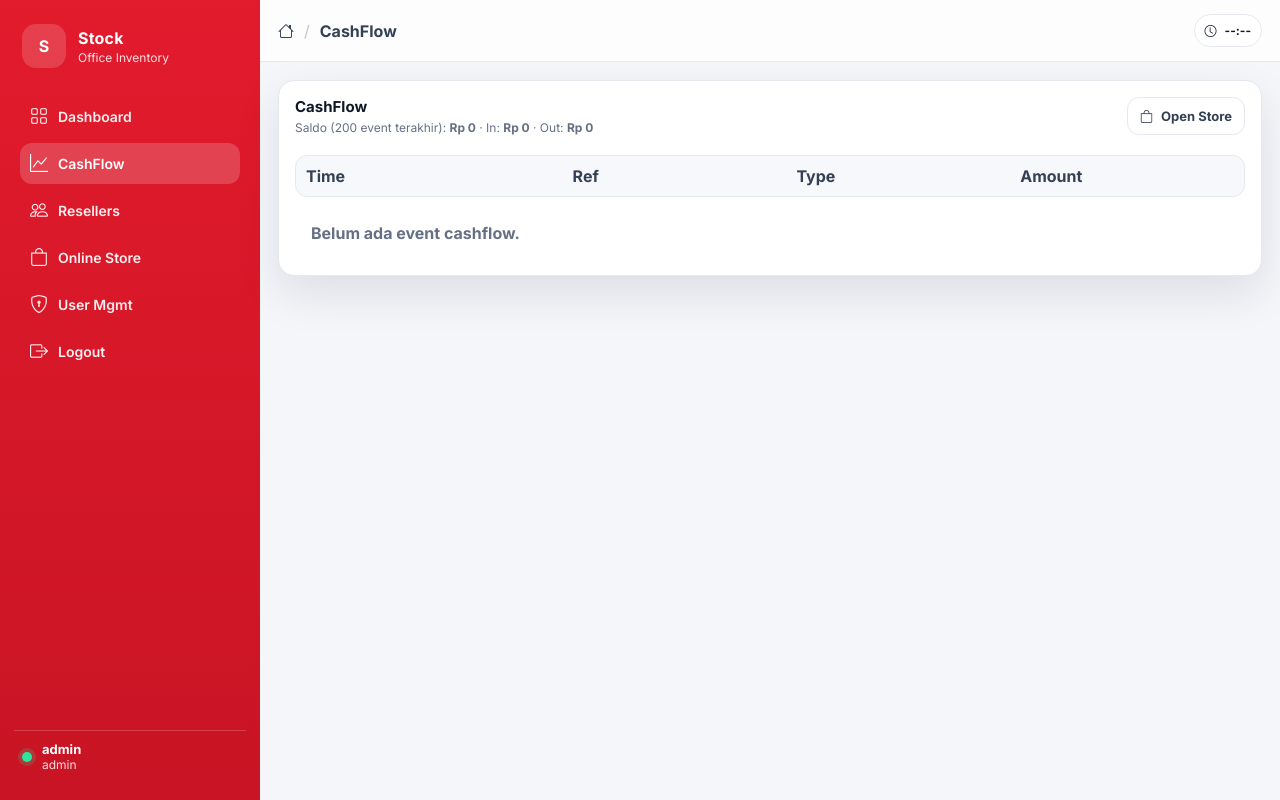
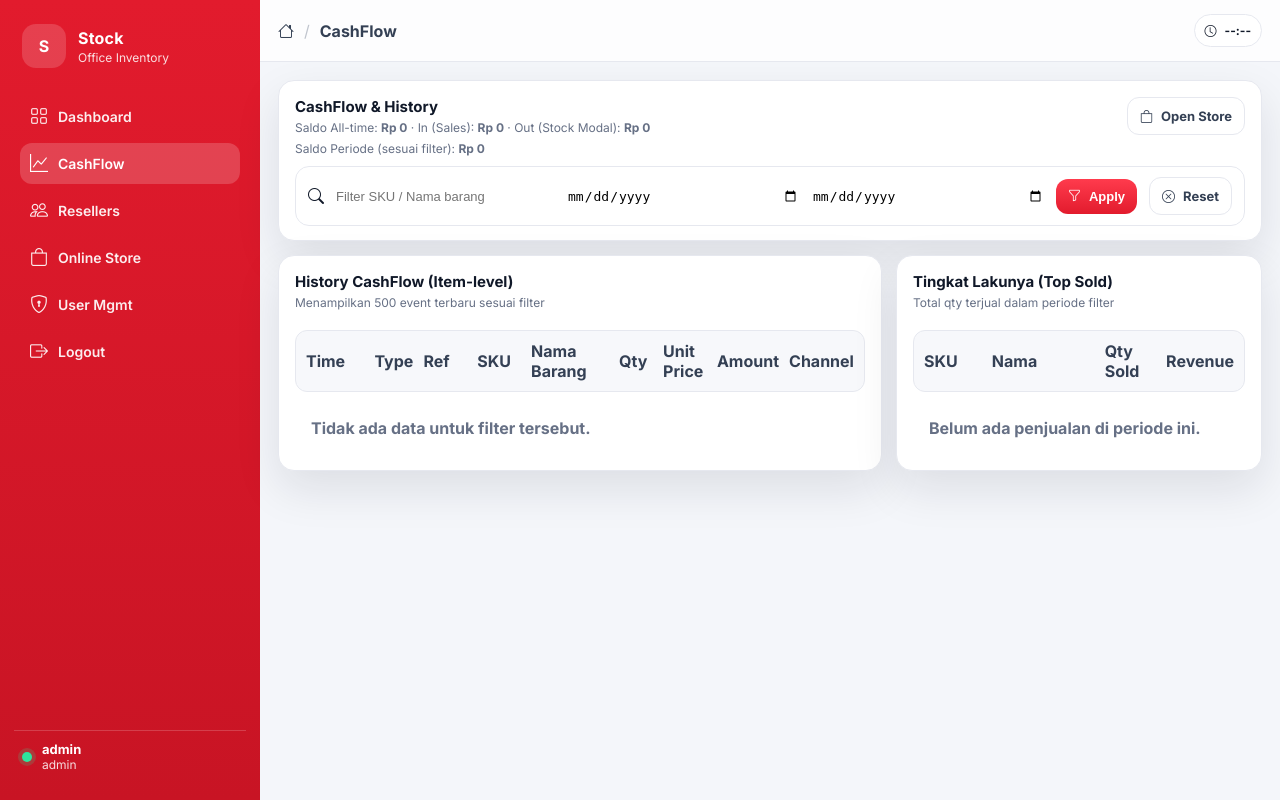
Before and after one commit to nandamiftahul/icalstore, a Flask app: page /cashflow in a window 1280 px wide. Run offline with Flask 3, Linux system fonts and the light colour scheme; a user stored in the database is signed in; data that the repository does not hold is empty.

Commit message:
add cashflow calculation

```diff
--- a/app.py
+++ b/app.py
@@ -16,6 +16,9 @@ from models import User, Product, StockIn, Reseller, ResellerInventory, Sale, Sa
 
 from dotenv import load_dotenv
 load_dotenv()
+
+from datetime import datetime, timedelta
+from sqlalchemy import func
 
 def create_app():
     app = Flask(__name__)
@@ -239,51 +242,142 @@ def stockin_add():
 @app.get("/cashflow")
 @login_required
 def cashflow():
-    # ambil data terakhir dari 2 sumber
-    sales = Sale.query.order_by(Sale.created_at.desc()).limit(300).all()
-    stockins = StockIn.query.order_by(StockIn.created_at.desc()).limit(300).all()
+    # filters
+    q = (request.args.get("q") or "").strip()
+    date_from = (request.args.get("date_from") or "").strip()  # format: YYYY-MM-DD
+    date_to = (request.args.get("date_to") or "").strip()      # format: YYYY-MM-DD
 
-    events = []
+    dt_from = None
+    dt_to_excl = None  # pakai end-exclusive biar gampang
+    try:
+        if date_from:
+            dt_from = datetime.strptime(date_from, "%Y-%m-%d")
+        if date_to:
+            dt_to = datetime.strptime(date_to, "%Y-%m-%d")
+            dt_to_excl = dt_to + timedelta(days=1)
+    except ValueError:
+        flash("Format tanggal harus YYYY-MM-DD", "danger")
+        return redirect(url_for("cashflow"))
 
-    # + uang masuk dari penjualan
-    for s in sales:
-        events.append({
-            "time": s.created_at,
-            "ref": s.ref,
-            "type": "SALE",
-            "channel": s.channel,
-            "amount": Decimal(s.total_amount),   # +
-        })
+    # =========================
+    # 1) SALDO ALL-TIME (tanpa filter)
+    # =========================
+    total_sales_all = db.session.query(func.coalesce(func.sum(Sale.total_amount), 0)).scalar()
+    total_stockin_all = db.session.query(
+        func.coalesce(func.sum(StockIn.qty * StockIn.cost_per_unit), 0)
+    ).scalar()
 
-    # - uang keluar dari pembelian stok
-    # stock_in belum punya ref → kita bikin ref tampilan saja
-    for si in stockins:
-        out_amount = Decimal(si.qty) * Decimal(si.cost_per_unit)
-        events.append({
-            "time": si.created_at,
-            "ref": f"IN-{si.id}",
-            "type": "STOCKIN",
-            "channel": "stock_in",
-            "amount": -out_amount,              # -
-        })
+    balance_all_time = Decimal(total_sales_all) - Decimal(total_stockin_all)
 
-    # gabung & sort
-    events.sort(key=lambda x: x["time"], reverse=True)
-    events = events[:200]
+    # =========================
+    # 2) EVENT LIST (ITEM-LEVEL) + FILTER
+    # =========================
 
-    # hitung saldo berdasarkan 200 event terakhir
-    balance = sum([e["amount"] for e in events], Decimal("0"))
+    # --- Sale items (uang masuk) ---
+    sale_q = (
+        db.session.query(
+            Sale.created_at.label("time"),
+            Sale.ref.label("ref"),
+            Sale.channel.label("channel"),
+            Product.sku.label("sku"),
+            Product.name.label("product_name"),
+            SaleItem.qty.label("qty"),
+            SaleItem.price.label("unit_price"),
+            (SaleItem.qty * SaleItem.price).label("amount"),  # +
+            func.cast("SALE", db.String).label("etype"),
+        )
+        .join(SaleItem, SaleItem.sale_id == Sale.id)
+        .join(Product, Product.id == SaleItem.product_id)
+    )
 
-    # tambahan: total in/out untuk ringkasan
-    total_in = sum([e["amount"] for e in events if e["amount"] > 0], Decimal("0"))
-    total_out = -sum([e["amount"] for e in events if e["amount"] < 0], Decimal("0"))
+    # --- Stock in items (uang keluar, modal) ---
+    in_q = (
+        db.session.query(
+            StockIn.created_at.label("time"),
+            func.concat("IN-", StockIn.id).label("ref"),
+            func.cast("stock_in", db.String).label("channel"),
+            Product.sku.label("sku"),
+            Product.name.label("product_name"),
+            StockIn.qty.label("qty"),
+            StockIn.cost_per_unit.label("unit_price"),
+            (-StockIn.qty * StockIn.cost_per_unit).label("amount"),  # -
+            func.cast("STOCKIN", db.String).label("etype"),
+        )
+        .join(Product, Product.id == StockIn.product_id)
+    )
+
+    # apply date filter
+    if dt_from:
+        sale_q = sale_q.filter(Sale.created_at >= dt_from)
+        in_q = in_q.filter(StockIn.created_at >= dt_from)
+    if dt_to_excl:
+        sale_q = sale_q.filter(Sale.created_at < dt_to_excl)
+        in_q = in_q.filter(StockIn.created_at < dt_to_excl)
+
+    # apply text filter (sku/name)
+    if q:
+        like = f"%{q}%"
+        sale_q = sale_q.filter((Product.sku.ilike(like)) | (Product.name.ilike(like)))
+        in_q = in_q.filter((Product.sku.ilike(like)) | (Product.name.ilike(like)))
+
+    # union all → sort by time desc
+    events = sale_q.union_all(in_q).subquery()
+
+    # ambil rows untuk display (misal 500 terakhir agar ringan)
+    rows = (
+        db.session.query(events)
+        .order_by(events.c.time.desc())
+        .limit(500)
+        .all()
+    )
+
+    # =========================
+    # 3) SALDO RANGE FILTER (opsional, tapi berguna)
+    # =========================
+    # saldo periode = sum(amount) dari events yang kena filter (tapi tanpa limit)
+    balance_range = db.session.query(func.coalesce(func.sum(events.c.amount), 0)).scalar()
+    balance_range = Decimal(balance_range)
+
+    # =========================
+    # 4) “TINGKAT LAKUNYA” (qty terjual per produk) dalam range filter
+    # =========================
+    sold_stats_q = (
+        db.session.query(
+            Product.sku,
+            Product.name,
+            func.coalesce(func.sum(SaleItem.qty), 0).label("qty_sold"),
+            func.coalesce(func.sum(SaleItem.qty * SaleItem.price), 0).label("revenue"),
+        )
+        .join(SaleItem, SaleItem.product_id == Product.id)
+        .join(Sale, Sale.id == SaleItem.sale_id)
+    )
+    if dt_from:
+        sold_stats_q = sold_stats_q.filter(Sale.created_at >= dt_from)
+    if dt_to_excl:
+        sold_stats_q = sold_stats_q.filter(Sale.created_at < dt_to_excl)
+    if q:
+        like = f"%{q}%"
+        sold_stats_q = sold_stats_q.filter((Product.sku.ilike(like)) | (Product.name.ilike(like)))
+
+    sold_stats = (
+        sold_stats_q
+        .group_by(Product.sku, Product.name)
+        .order_by(func.sum(SaleItem.qty).desc())
+        .limit(20)
+        .all()
+    )
 
     return render_template(
         "cashflow.html",
-        events=events,
-        balance=balance,
-        total_in=total_in,
-        total_out=total_out
+        rows=rows,
+        balance_all_time=balance_all_time,
+        balance_range=balance_range,
+        total_in_all=Decimal(total_sales_all),
+        total_out_all=Decimal(total_stockin_all),
+        q=q,
+        date_from=date_from,
+        date_to=date_to,
+        sold_stats=sold_stats
     )
 
 
--- a/templates/cashflow.html
+++ b/templates/cashflow.html
@@ -5,32 +5,66 @@
 <div class="card">
   <div class="card-head">
     <div>
-      <div class="card-title">CashFlow</div>
+      <div class="card-title">CashFlow & History</div>
       <div class="card-sub">
-        Saldo (200 event terakhir): <b>Rp {{ "{:,.0f}".format(balance) }}</b>
-        · In: <b>Rp {{ "{:,.0f}".format(total_in) }}</b>
-        · Out: <b>Rp {{ "{:,.0f}".format(total_out) }}</b>
+        Saldo All-time: <b>Rp {{ "{:,.0f}".format(balance_all_time) }}</b>
+        · In (Sales): <b>Rp {{ "{:,.0f}".format(total_in_all) }}</b>
+        · Out (Stock Modal): <b>Rp {{ "{:,.0f}".format(total_out_all) }}</b>
+      </div>
+      <div class="card-sub" style="margin-top:6px;">
+        Saldo Periode (sesuai filter): <b>Rp {{ "{:,.0f}".format(balance_range) }}</b>
       </div>
     </div>
     <a class="btn ghost" href="{{ url_for('store') }}"><i class="bi bi-bag"></i> Open Store</a>
   </div>
 
-  <div class="table">
-    <div class="trow thead">
-      <div>Time</div><div>Ref</div><div>Type</div><div>Amount</div>
+  <div class="toolbar">
+    <form method="GET" action="{{ url_for('cashflow') }}" class="search" style="gap:12px;">
+      <div style="display:flex; gap:10px; flex:1; align-items:center;">
+        <i class="bi bi-search"></i>
+        <input name="q" value="{{ q }}" placeholder="Filter SKU / Nama barang" style="min-width:220px;">
       </div>
 
-    {% for e in events %}
-    <div class="trow">
+      <input name="date_from" type="date" value="{{ date_from }}" title="Dari tanggal">
+      <input name="date_to" type="date" value="{{ date_to }}" title="Sampai tanggal">
+
+      <button class="btn primary" type="submit"><i class="bi bi-funnel"></i> Apply</button>
+      <a class="btn ghost" href="{{ url_for('cashflow') }}"><i class="bi bi-x-circle"></i> Reset</a>
+    </form>
+  </div>
+</div>
+
+<div style="height:14px;"></div>
+
+<div class="grid2">
+  <div class="card">
+    <div class="card-head">
+      <div>
+        <div class="card-title">History CashFlow (Item-level)</div>
+        <div class="card-sub">Menampilkan 500 event terbaru sesuai filter</div>
+      </div>
+    </div>
+
+    <div class="table">
+      <div class="trow thead" style="grid-template-columns: 1.2fr .8fr .9fr .9fr 1.6fr .7fr .9fr .9fr .9fr;">
+        <div>Time</div><div>Type</div><div>Ref</div><div>SKU</div><div>Nama Barang</div><div>Qty</div><div>Unit Price</div><div>Amount</div><div>Channel</div>
+      </div>
+
+      {% for e in rows %}
+      <div class="trow" style="grid-template-columns: 1.2fr .8fr .9fr .9fr 1.6fr .7fr .9fr .9fr .9fr;">
         <div>{{ e.time.strftime("%Y-%m-%d %H:%M") }}</div>
-      <div><b>{{ e.ref }}</b></div>
         <div>
-        {% if e.type == "STOCKIN" %}
-          Stock In (Modal)
+          {% if e.etype == "STOCKIN" %}
+            <span class="pill danger">OUT</span>
           {% else %}
-          Sale ({{ e.channel }})
+            <span class="pill ok">IN</span>
           {% endif %}
         </div>
+        <div><b>{{ e.ref }}</b></div>
+        <div><b>{{ e.sku }}</b></div>
+        <div>{{ e.product_name }}</div>
+        <div>{{ e.qty }}</div>
+        <div>Rp {{ "{:,.0f}".format(e.unit_price) }}</div>
         <div>
           {% if e.amount < 0 %}
             <span style="color:#ef4444;">- Rp {{ "{:,.0f}".format((-e.amount)) }}</span>
@@ -38,13 +72,41 @@
             <span style="color:#22c55e;">+ Rp {{ "{:,.0f}".format(e.amount) }}</span>
           {% endif %}
         </div>
+        <div>{{ e.channel }}</div>
       </div>
       {% endfor %}
 
-    {% if events|length==0 %}
-      <div class="empty">Belum ada event cashflow.</div>
+      {% if rows|length == 0 %}
+        <div class="empty">Tidak ada data untuk filter tersebut.</div>
       {% endif %}
     </div>
   </div>
 
+  <div class="card">
+    <div class="card-head">
+      <div>
+        <div class="card-title">Tingkat Lakunya (Top Sold)</div>
+        <div class="card-sub">Total qty terjual dalam periode filter</div>
+      </div>
+    </div>
+
+    <div class="table">
+      <div class="trow thead" style="grid-template-columns: .9fr 1.6fr .8fr 1fr;">
+        <div>SKU</div><div>Nama</div><div>Qty Sold</div><div>Revenue</div>
+      </div>
+      {% for s in sold_stats %}
+      <div class="trow" style="grid-template-columns: .9fr 1.6fr .8fr 1fr;">
+        <div><b>{{ s.sku }}</b></div>
+        <div>{{ s.name }}</div>
+        <div><b>{{ s.qty_sold }}</b></div>
+        <div>Rp {{ "{:,.0f}".format(s.revenue) }}</div>
+      </div>
+      {% endfor %}
+      {% if sold_stats|length == 0 %}
+        <div class="empty">Belum ada penjualan di periode ini.</div>
+      {% endif %}
+    </div>
+  </div>
+</div>
+
 {% endblock %}
```
Lines whose indentation alone changed are shown as unchanged.
